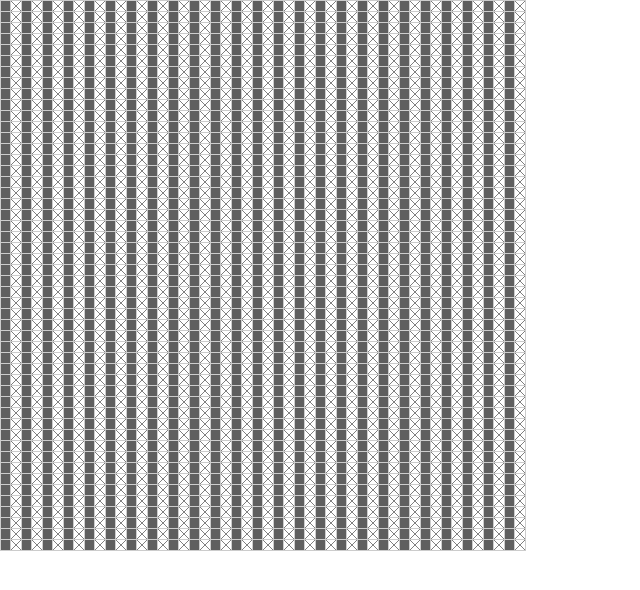
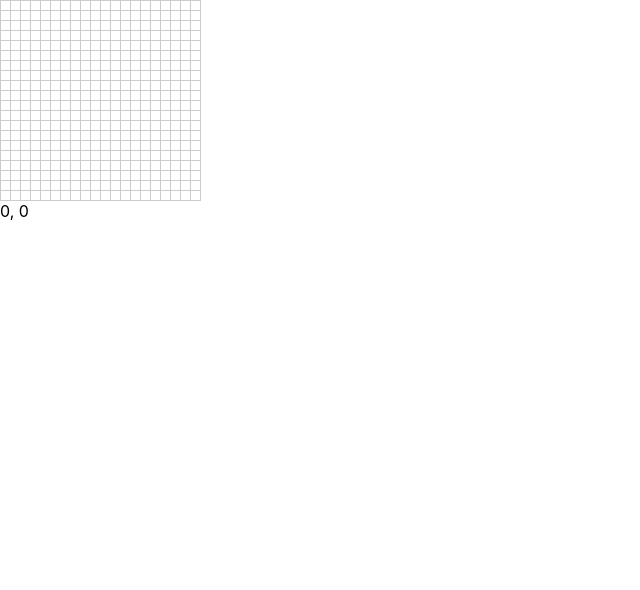
Before and after one commit to kozo002/incal, a Next.js app: page / in a window 1280 px wide. Shown: the top 590 px of the page, without its empty margins (0-640 px from the left). Built offline with nearby package versions, Linux system fonts and the light colour scheme.

Commit message:
Implements activeCell state

```diff
--- a/components/atoms/icons/IconTimes.tsx
+++ b/components/atoms/icons/IconTimes.tsx
@@ -3,8 +3,8 @@
 export const IconTimes = () => {
   return (
     <svg width="10" height="10" viewBox="0 0 10 10" fill="none" xmlns="http://www.w3.org/2000/svg">
-      <line x1="0" y1="0" x2="10" y2="10" stroke="black" stroke-width="0.5"/>
-      <line x1="0" y1="10" x2="10" y2="0" stroke="black" stroke-width="0.5"/>
+      <line x1="0" y1="0" x2="10" y2="10" stroke="black" strokeWidth="0.5"/>
+      <line x1="0" y1="10" x2="10" y2="0" stroke="black" strokeWidth="0.5"/>
     </svg>
   )
 }
--- a/components/molecules/Cell.tsx
+++ b/components/molecules/Cell.tsx
@@ -1,5 +1,9 @@
 import * as React from 'react'
+import { useCallback } from 'react'
 import styled from 'styled-components'
+import { useRecoilValue, useSetRecoilState } from 'recoil'
+
+import { activeCellState } from '../../recoil/atoms/activeCell';
 
 import { IconTimes } from '../atoms/icons/IconTimes'
 
@@ -18,12 +22,29 @@
 `
 
 type Props = {
+  row: number
+  col: number
   state: 'blank' | 'drawn' | 'space'
 }
 
 export const Cell = React.memo((props: Props) => {
+  // const activeCell = useRecoilValue(activeCellState)
+  const setActiveCell = useSetRecoilState(activeCellState)
+
+  const handleMouseEnter = useCallback(() => {
+    setActiveCell(() => {
+      return {
+        row: props.row,
+        col: props.col
+      }
+    })
+  }, [props.row, props.col])
+
   return (
-    <Container drawn={props.state === 'drawn'}>
+    <Container
+      drawn={props.state === 'drawn'}
+      onMouseEnter={handleMouseEnter}
+    >
       {props.state === 'space' && (
         <IconTimes />
       )}
--- a/components/molecules/Grid.tsx
+++ b/components/molecules/Grid.tsx
@@ -1,5 +1,4 @@
 import * as React from 'react'
-import { useMemo } from 'react'
 import styled from 'styled-components'
 
 const borderColor = '#ccc'
@@ -14,39 +13,28 @@
   border: 1px solid ${borderColor};
 `
 
-type Props = {
-  rows: number
-  cols: number
-  renderCell: (row: number, col: number) => React.ReactChild
-}
-
-export const Grid = React.memo((props: Props) => {
-  const rows = useMemo(() =>
-    Array.from({ length: props.rows }, (_, i) => i),
-    [props.rows]
-  )
-  const cols = useMemo(() =>
-    Array.from({ length: props.cols }, (_, i) => i),
-    [props.cols]
-  )
-
+export const Grid: React.FC = (props) => {
   return (
     <Table>
       <tbody>
-        {rows.map((row) => {
-          return (
-            <tr key={`row-${row}`}>
-              {cols.map((col) => {
-                return (
-                  <Td key={`row-${row}-col-${col}`}>
-                    {props.renderCell(row, col)}
-                  </Td>
-                )
-              })}
-            </tr>
-          )
-        })}
+        {props.children}
       </tbody>
     </Table>
   )
-})
+}
+
+export const GridRow: React.FC = (props) => {
+  return (
+    <tr>
+      {props.children}
+    </tr>
+  )
+}
+
+export const GridCol: React.FC = (props) => {
+  return (
+    <Td>
+      {props.children}
+    </Td>
+  )
+}
--- a/components/organisms/Nanogram.tsx
+++ b/components/organisms/Nanogram.tsx
@@ -1,25 +1,37 @@
 import * as React from 'react'
+import { useRecoilValue } from 'recoil'
 
-import { Grid } from '../molecules/Grid'
+import { sizeSelector } from '../../recoil/selectos/size'
+
+import { Grid, GridRow, GridCol } from '../molecules/Grid'
 import { Cell } from '../molecules/Cell'
 
 type Props = {}
 
 export const Nanogram = React.memo((props: Props) => {
+  const size = useRecoilValue(sizeSelector)
+
   return (
     <div>
-      <Grid
-        rows={50}
-        cols={50}
-        renderCell={(row, col) => {
+      <Grid>
+        {size.rows.map((row) => {
           return (
-            <Cell
-              key={`cell-${row}-${col}`}
-              state={col % 2 === 0 ? 'drawn' : 'space'}
-            />
+            <GridRow key={`row${row}`}>
+              {size.cols.map((col) => {
+                return (
+                  <GridCol key={`col${col}`}>
+                    <Cell
+                      row={row}
+                      col={col}
+                      state="blank"
+                    />
+                  </GridCol>
+                )
+              })}
+            </GridRow>
           )
-        }}
-      />
+        })}
+      </Grid>
     </div>
   )
 })
--- a/pages/_app.js
+++ b/pages/_app.js
@@ -1,7 +1,13 @@
+import { RecoilRoot } from 'recoil'
+
 import '../styles/globals.css'
 
 function MyApp({ Component, pageProps }) {
-  return <Component {...pageProps} />
+  return (
+    <RecoilRoot>
+      <Component {...pageProps} />
+    </RecoilRoot>
+  )
 }
 
 export default MyApp
--- a/pages/index.js
+++ /dev/null
@@ -1,9 +0,0 @@
-import { Nanogram } from '../components/organisms/Nanogram'
-
-export default function Home() {
-  return (
-    <div>
-      <Nanogram />
-    </div>
-  )
-}
--- a/pages/index.tsx
+++ b/pages/index.tsx
@@ -1,9 +1,16 @@
+import { useRecoilValue } from 'recoil'
+
+import { activeCellState } from '../recoil/atoms/activeCell'
+
 import { Nanogram } from '../components/organisms/Nanogram'
 
 export default function Home() {
+  const activeCell = useRecoilValue(activeCellState)
+
   return (
     <div>
       <Nanogram />
+      {activeCell.row}, {activeCell.col}
     </div>
   )
 }
--- /dev/null
+++ b/recoil/atoms/activeCell.ts
@@ -0,0 +1,9 @@
+import { atom } from 'recoil'
+
+export const activeCellState = atom({
+  key: 'activeCell',
+  default: {
+    row: 0,
+    col: 0
+  }
+})
--- /dev/null
+++ b/recoil/atoms/size.ts
@@ -0,0 +1,9 @@
+import { atom } from 'recoil'
+
+export const sizeState = atom({
+  key: 'size',
+  default: {
+    rows: 20,
+    cols: 20
+  }
+})
--- /dev/null
+++ b/recoil/selectos/size.ts
@@ -0,0 +1,14 @@
+import { selector } from 'recoil'
+
+import { sizeState } from '../atoms/size'
+
+export const sizeSelector = selector({
+  key: 'sizeSelector',
+  get: ({ get }) => {
+    const size = get(sizeState)
+    const rows = Array.from({ length: size.rows }, (_, i) => i)
+    const cols = Array.from({ length: size.cols }, (_, i) => i)
+    console.log(rows,cols)
+    return { rows, cols }
+  }
+})
```
